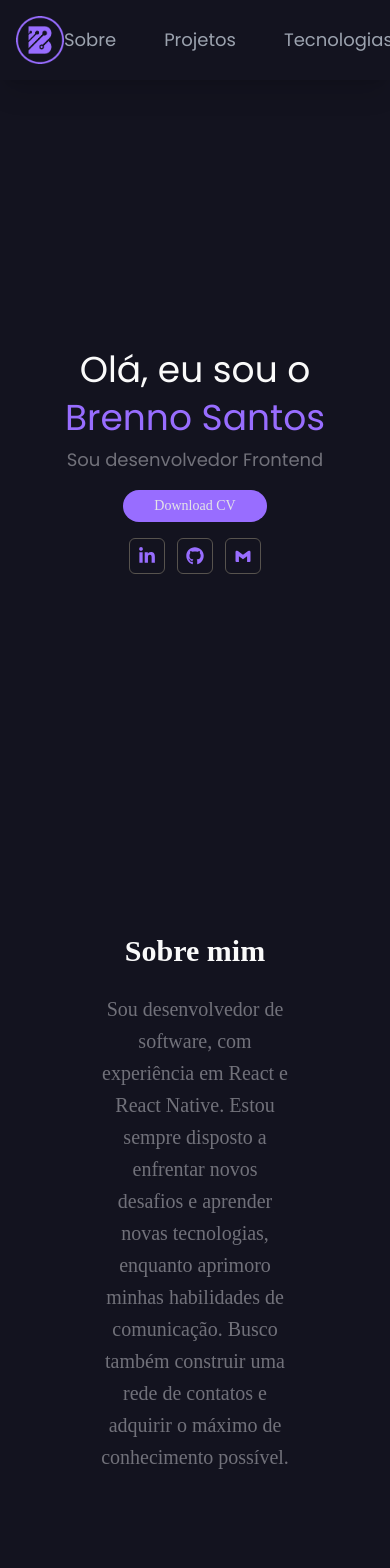
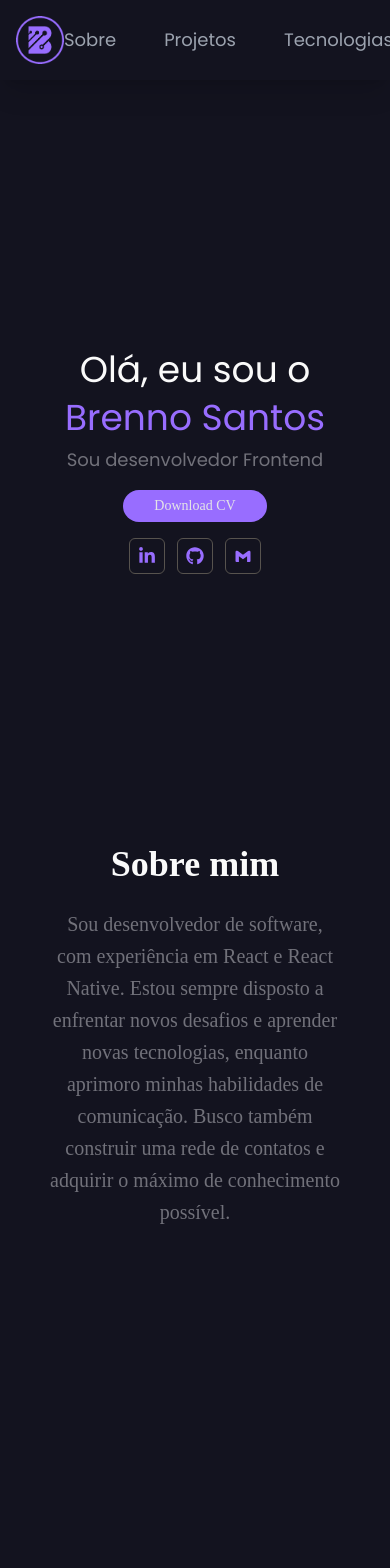
Before and after one commit to devbls/portfolio, a React (Vite) app: page / in a window 390 px wide. Shown: the top 1568 px of the page. Built offline with nearby package versions, Linux system fonts and the light colour scheme.

Commit message:
Create responsive design for About section

```diff
--- a/src/components/About.tsx
+++ b/src/components/About.tsx
@@ -6,10 +6,12 @@ export const About = () => {
   return (
     <div
       id="about"
-      className="flex flex-col items-center justify-center h-[85vh] gap-6"
+      className="flex flex-col items-center justify-center h-3/4 sm:h-[85vh] gap-6"
     >
-      <h1 className="font-dm text-3xl font-bold text-zinc-50">{t("title")}</h1>
-      <p className="w-3/6 font-dm text-xl text-zinc-500 text-center leading-8">
+      <h1 className="font-dm text-4xl sm:text-3xl font-bold text-zinc-50">
+        {t("title")}
+      </h1>
+      <p className="w-9/12 sm:w-10/12 md:w-8/12 lg:w-7/12 max-w-2xl font-dm text-xl text-zinc-500 text-center leading-8">
         {t("description")}
       </p>
     </div>
--- a/src/components/FirstSection.tsx
+++ b/src/components/FirstSection.tsx
@@ -8,7 +8,7 @@ export const FirstSection = () => {
   const { t } = useTranslation("firstSection");
 
   return (
-    <div className="h-[calc(100vh-5rem)]">
+    <div className="min-h-[375px] h-[calc(100vh-5rem)]">
       <div className="h-full flex items-center justify-center sm:justify-between sm:px-12 md:px-16 lg:px-20">
         <div className="flex flex-col gap-2">
           <p className="font-poppins text-center sm:text-left text-4xl sm:text-3xl md:text-4xl lg:text-5xl text-zinc-50">
```
